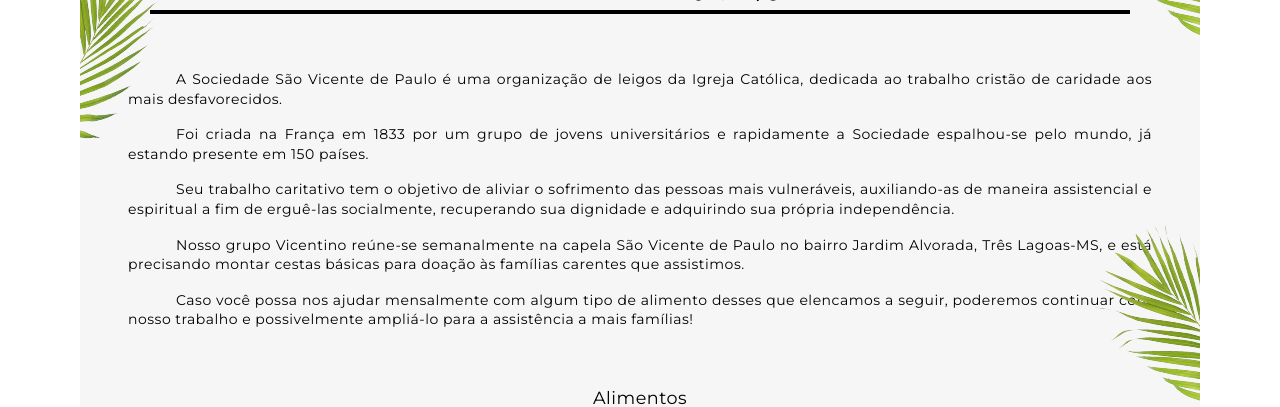
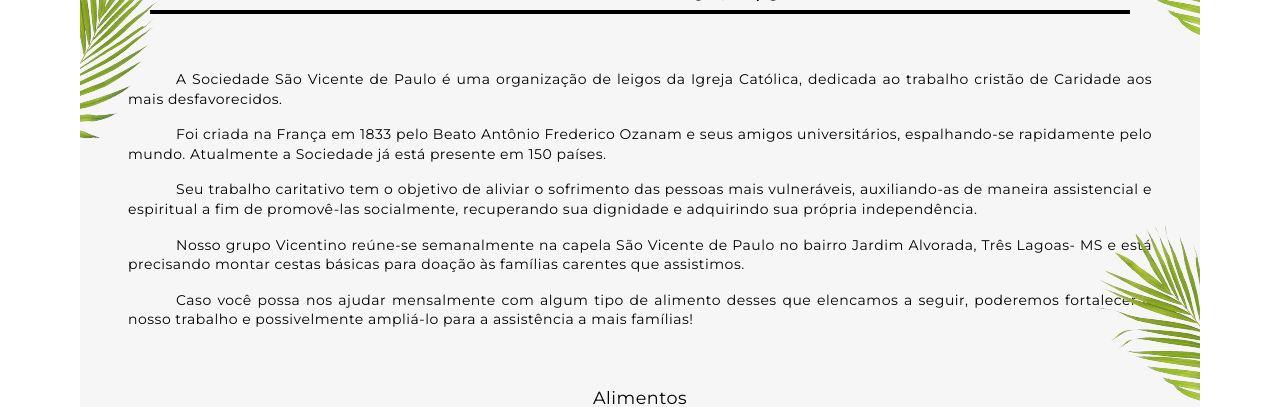
Before and after one commit to pedroibribas/ssvp-front, a React (Create React App) app: page /flyer/1 in a window 1280 px wide. Shown: the part 174-581 px from the top of the page. Built offline with nearby package versions, Linux system fonts and the light colour scheme; no server answers; a web font is replaced by a local one.

Commit message:
fix: flyer text

```diff
--- a/src/pages/Flyer/index.tsx
+++ b/src/pages/Flyer/index.tsx
@@ -18,19 +18,19 @@
         </header>
         <section className={S.section}>
           <p>
-            A Sociedade São Vicente de Paulo é uma organização de leigos da Igreja Católica, dedicada ao trabalho cristão de caridade aos mais desfavorecidos.
+            A Sociedade São Vicente de Paulo é uma organização de leigos da Igreja Católica, dedicada ao trabalho cristão de Caridade aos mais desfavorecidos.
           </p>
           <p>
-            Foi criada na França em 1833 por um grupo de jovens universitários e rapidamente a Sociedade espalhou-se pelo mundo, já estando presente em 150 países.
+            Foi criada na França em 1833 pelo Beato Antônio Frederico Ozanam e seus amigos universitários, espalhando-se rapidamente pelo mundo. Atualmente a Sociedade já está presente em 150 países.
           </p>
           <p>
-            Seu trabalho caritativo tem o objetivo de aliviar o sofrimento das pessoas mais vulneráveis, auxiliando-as de maneira assistencial e espiritual a fim de erguê-las socialmente, recuperando sua dignidade e adquirindo sua própria independência.
+            Seu trabalho caritativo  tem o objetivo de aliviar o sofrimento das pessoas mais vulneráveis, auxiliando-as  de maneira assistencial e espiritual a fim de promovê-las socialmente, recuperando sua dignidade e adquirindo sua própria independência.
           </p>
           <p>
-            Nosso grupo Vicentino reúne-se semanalmente na capela São Vicente de Paulo no bairro Jardim Alvorada, Três Lagoas-MS, e está precisando montar cestas básicas para doação às famílias carentes que assistimos.
+            Nosso grupo Vicentino reúne-se semanalmente na capela São Vicente de Paulo no bairro Jardim Alvorada, Três Lagoas- MS e está precisando montar cestas básicas para doação às famílias carentes que assistimos.
           </p>
           <p>
-            Caso você possa nos ajudar mensalmente com algum tipo de alimento desses que elencamos a seguir, poderemos continuar com nosso trabalho e possivelmente ampliá-lo para a assistência a mais famílias!
+            Caso você possa nos ajudar mensalmente com algum tipo de alimento desses que elencamos a seguir, poderemos fortalecer o nosso trabalho e possivelmente ampliá-lo para a assistência a mais famílias!
           </p>
         </section>
         <section className={S.section}>
```
